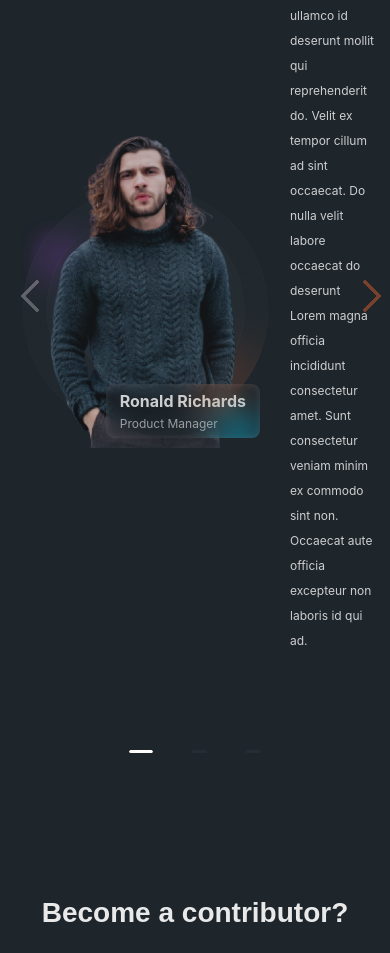
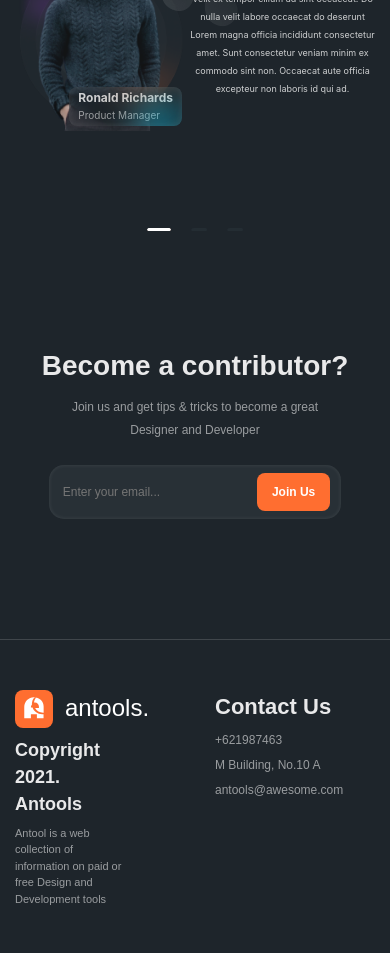
Before and after one commit to Monke72/Antools-Landing, a React (Vite) app in the folder antools-app/: page / in a window 390 px wide. Shown: the part 2080-3033 px from the top of the page. Built offline with nearby package versions, Linux system fonts and the light colour scheme; no server answers; a web font is replaced by a local one.

Commit message:
all adaptive landing

```diff
--- a/antools-app/src/Components/Awesome/Awesome.jsx
+++ b/antools-app/src/Components/Awesome/Awesome.jsx
@@ -32,7 +32,10 @@ function Awesome() {
           <div className="awesome__socials">
             <ul className="awesome__socials-list">
               <li className="awesome__socials-item">
-                <a href="" className="awesome__socials-link">
+                <a
+                  href="https://publicapis.io/facebook-api"
+                  className="awesome__socials-link"
+                >
                   <img
                     className="awesome__socials-icon"
                     src={facebookIcon}
@@ -41,7 +44,10 @@ function Awesome() {
                 </a>
               </li>
               <li className="awesome__socials-item">
-                <a href="" className="awesome__socials-link">
+                <a
+                  href="https://unremot.com/blog/how-to-use-instagram-api/"
+                  className="awesome__socials-link"
+                >
                   <img
                     className="awesome__socials-icon"
                     src={instIcon}
@@ -50,7 +56,10 @@ function Awesome() {
                 </a>
               </li>
               <li className="awesome__socials-item">
-                <a href="" className="awesome__socials-link">
+                <a
+                  href="https://developer.x.com/en"
+                  className="awesome__socials-link"
+                >
                   <img
                     className="awesome__socials-icon"
                     src={twitIccon}
--- a/antools-app/src/Components/Header/Header.jsx
+++ b/antools-app/src/Components/Header/Header.jsx
@@ -263,10 +263,8 @@ function Header() {
     setOpenSign(false);
   };
   const handleOkSign = () => {
-    setConfirmLoading(true);
     setTimeout(() => {
       setOpenSign(false);
-      setConfirmLoading(false);
     }, 1500);
   };
 
@@ -337,7 +335,6 @@ function Header() {
         okText={"Войти"}
         cancelText={"Выйти"}
         onOk={handleOk}
-        confirmLoading={confirmLoading}
         onCancel={handleCancel}
       >
         <form action="login__form">
@@ -378,7 +375,12 @@ function Header() {
           <a href="." className="input__new">
             Забыли пароль?
           </a>
-          <button className="input__sign">Нету аккаунта?</button>
+          <button
+            className="input__sign"
+            onClick={(e) => [setOpenSign(true), setOpen(false)]}
+          >
+            Нету аккаунта?
+          </button>
         </div>
 
         <div className="header__footer-form">
--- a/antools-app/src/Components/More/More.jsx
+++ b/antools-app/src/Components/More/More.jsx
@@ -38,9 +38,21 @@ function More() {
           Wow! see the latest update of the most recommended tools from reliable
           designers and developers
         </p>
-        <Button active color="#fff" btnClass="more__btn">
-          Explore More
-        </Button>
+        <a
+          href="https://hashdork.com/ru/20-best-programming-tools-for-beginners/"
+          target="_blank"
+        >
+          <Button
+            active
+            color="#fff"
+            btnClass="more__btn"
+            href={
+              "https://hashdork.com/ru/20-best-programming-tools-for-beginners/"
+            }
+          >
+            Explore More
+          </Button>
+        </a>
       </div>
       <div className="more__tools">
         <Tools data={dataJson} array={array} classN={moreClass} />
--- a/antools-app/src/styles/components/_join.scss
+++ b/antools-app/src/styles/components/_join.scss
@@ -11,6 +11,9 @@
   @include mobile {
     padding: 240px 0 150px 0;
   }
+  @include mobile-s {
+    padding: 215px 0 120px 0;
+  }
 
   &__unfo {
     padding: 25px 0 100px 0;
@@ -21,6 +24,11 @@
     }
     @include mobile {
       padding: 18px 0 35px 0;
+    }
+    @include mobile-s {
+      max-width: 275px;
+      line-height: 23px;
+      padding: 11px 0 23px 0;
     }
   }
 
@@ -33,10 +41,21 @@
     background: rgb(40, 48, 54);
     border-radius: 15px;
     box-shadow: inset 0px 0px 4px rgba(255, 255, 255, 0.1);
+    @include mobile-s {
+      width: 75%;
+      padding: 8px 11px 8px 12px;
+    }
     input {
       background: rgb(40, 48, 54);
       color: var(--color-light);
       width: 75%;
+      @include mobile-s {
+        width: 37vw;
+      }
     }
   }
 }
+.join__btn {
+  font-size: 12px;
+  padding: 10px 15px;
+}
--- a/antools-app/src/styles/components/_tools.scss
+++ b/antools-app/src/styles/components/_tools.scss
@@ -102,7 +102,7 @@
         font-size: 18px;
       }
       @include mobile-s {
-        font-size: 16px;
+        font-size: 15px;
       }
     }
     &__payment {
@@ -155,7 +155,7 @@
     max-width: 50px;
   }
   @include mobile-s {
-    max-width: 45px;
+    max-width: 42px;
   }
 }
 .tools__text-info {
--- a/antools-app/src/styles/main.css
+++ b/antools-app/src/styles/main.css
@@ -540,6 +540,11 @@ body {
   gap: 20px;
   justify-content: start;
 }
+@media (max-width: 859px) {
+  .input__buttons {
+    padding-bottom: 15px;
+  }
+}
 
 .input__sign {
   width: -moz-fit-content;
@@ -598,6 +603,11 @@ body {
   justify-content: end;
   gap: 20px;
 }
+@media (max-width: 640px) {
+  .header__footer-form {
+    justify-content: start;
+  }
+}
 
 button:disabled {
   pointer-events: none;
@@ -614,6 +624,12 @@ button:disabled {
 @media (max-width: 640px) {
   .ant-menu-sub {
     left: -21px;
+  }
+}
+
+@media (max-width: 859px) {
+  .sign__close {
+    font-size: 14px;
   }
 }
 
@@ -976,7 +992,7 @@ button:disabled {
 }
 @media (max-width: 640px) {
   .top__info-head__name {
-    font-size: 16px;
+    font-size: 15px;
   }
 }
 .top__info-head__payment {
@@ -1031,7 +1047,7 @@ button:disabled {
 }
 @media (max-width: 640px) {
   .top__info-img {
-    max-width: 45px;
+    max-width: 42px;
   }
 }
 
@@ -1249,6 +1265,11 @@ button:disabled {
 @media (max-width: 859px) {
   .dev__slide {
     gap: 10px;
+  }
+}
+@media (max-width: 640px) {
+  .dev__slide {
+    gap: 0px;
   }
 }
 .dev__slide-people {
@@ -1274,6 +1295,13 @@ button:disabled {
     bottom: 10px;
   }
 }
+@media (max-width: 640px) {
+  .dev__slide-people__name {
+    padding: 2px 9px;
+    bottom: 5px;
+    right: 8px;
+  }
+}
 .dev__slide-people__name::after {
   content: "";
   position: absolute;
@@ -1305,6 +1333,11 @@ button:disabled {
     font-size: 16px;
   }
 }
+@media (max-width: 640px) {
+  .dev__slide-people__name-all {
+    font-size: 12px;
+  }
+}
 .dev__slide-people__name-prof {
   color: var(--color-grey);
   font-size: 16px;
@@ -1312,6 +1345,11 @@ button:disabled {
 @media (max-width: 859px) {
   .dev__slide-people__name-prof {
     font-size: 12px;
+  }
+}
+@media (max-width: 640px) {
+  .dev__slide-people__name-prof {
+    font-size: 10px;
   }
 }
 .dev__slide-info {
@@ -1334,6 +1372,12 @@ button:disabled {
   position: absolute;
   top: -50px;
   left: -45px;
+}
+@media (max-width: 640px) {
+  .dev__slide-info__text::before {
+    top: -20px;
+    left: -35px;
+  }
 }
 
 .ant-carousel .slick-prev,
@@ -1365,15 +1409,31 @@ button:disabled {
   border-inline-width: 4.5px 0;
   border-block-width: 4.5px 0;
 }
+@media (max-width: 640px) {
+  .slick-arrow.slick-next::after,
+  .slick-arrow.slick-prev::after {
+    opacity: 0;
+  }
+}
 
 .ant-carousel .slick-dots li button {
   background: rgb(61, 74, 85);
   width: 44px;
   height: 8px;
 }
+@media (max-width: 640px) {
+  .ant-carousel .slick-dots li button {
+    width: 30px;
+  }
+}
 
 .ant-carousel .slick-dots {
   gap: 30px;
+}
+@media (max-width: 640px) {
+  .ant-carousel .slick-dots {
+    gap: 12px;
+  }
 }
 
 .ant-carousel .slick-dots li.slick-active button {
@@ -1400,11 +1460,23 @@ button:disabled {
     max-width: 265px;
   }
 }
+@media (max-width: 640px) {
+  .dev__slide-people__image {
+    max-width: 175px;
+  }
+}
 
 @media (max-width: 859px) {
   .dev__slide-info__text {
     max-width: 210px;
     line-height: 25px;
+  }
+}
+@media (max-width: 640px) {
+  .dev__slide-info__text {
+    line-height: 18px;
+    text-align: center;
+    font-size: 9px;
   }
 }
 
@@ -1426,6 +1498,11 @@ button:disabled {
     padding: 240px 0 150px 0;
   }
 }
+@media (max-width: 640px) {
+  .join {
+    padding: 215px 0 120px 0;
+  }
+}
 .join__unfo {
   padding: 25px 0 100px 0;
   max-width: 425px;
@@ -1439,6 +1516,13 @@ button:disabled {
 @media (max-width: 859px) {
   .join__unfo {
     padding: 18px 0 35px 0;
+  }
+}
+@media (max-width: 640px) {
+  .join__unfo {
+    max-width: 275px;
+    line-height: 23px;
+    padding: 11px 0 23px 0;
   }
 }
 .join__input {
@@ -1451,11 +1535,27 @@ button:disabled {
   border-radius: 15px;
   box-shadow: inset 0px 0px 4px rgba(255, 255, 255, 0.1);
 }
+@media (max-width: 640px) {
+  .join__input {
+    width: 75%;
+    padding: 8px 11px 8px 12px;
+  }
+}
 .join__input input {
   background: rgb(40, 48, 54);
   color: var(--color-light);
   width: 75%;
 }
+@media (max-width: 640px) {
+  .join__input input {
+    width: 37vw;
+  }
+}
+
+.join__btn {
+  font-size: 12px;
+  padding: 10px 15px;
+}
 
 .footer {
   display: flex;
@@ -1465,6 +1565,12 @@ button:disabled {
   padding-top: 70px;
   padding-bottom: 100px;
 }
+@media (max-width: 640px) {
+  .footer__wrapper {
+    padding-top: 50px;
+    padding-bottom: 60px;
+  }
+}
 .footer__list {
   display: flex;
   gap: 115px;
@@ -1500,13 +1606,28 @@ button:disabled {
   gap: 12px;
   padding-bottom: 25px;
 }
+@media (max-width: 640px) {
+  .footer__item-logo {
+    padding-bottom: 9px;
+  }
+}
 .footer__item-info {
   color: var(--color-light);
   font-size: 18px;
   padding-bottom: 20px;
 }
+@media (max-width: 640px) {
+  .footer__item-info {
+    padding-bottom: 7px;
+  }
+}
 .footer__item-text {
   font-size: 16px;
+}
+@media (max-width: 640px) {
+  .footer__item-text {
+    font-size: 11px;
+  }
 }
 .footer__item-title {
   color: var(--color-light);
@@ -1514,10 +1635,20 @@ button:disabled {
   padding-bottom: 20px;
   white-space: nowrap;
 }
+@media (max-width: 640px) {
+  .footer__item-title {
+    padding-bottom: 8px;
+  }
+}
 .footer__item-list {
   display: flex;
   flex-direction: column;
   gap: 10px;
+}
+@media (max-width: 640px) {
+  .footer__item-list {
+    gap: 7px;
+  }
 }
 .footer__item-link {
   color: rgba(255, 255, 255, 0.55);
```
Also changed, not shown: antools-app/src/styles/components/_dev.scss (+35 -0 lines), antools-app/src/styles/components/_footer.scss (+19 -0 lines), antools-app/src/styles/components/_header.scss (+11 -0 lines), 1 other file (tests, documents, lock files or other folders).
